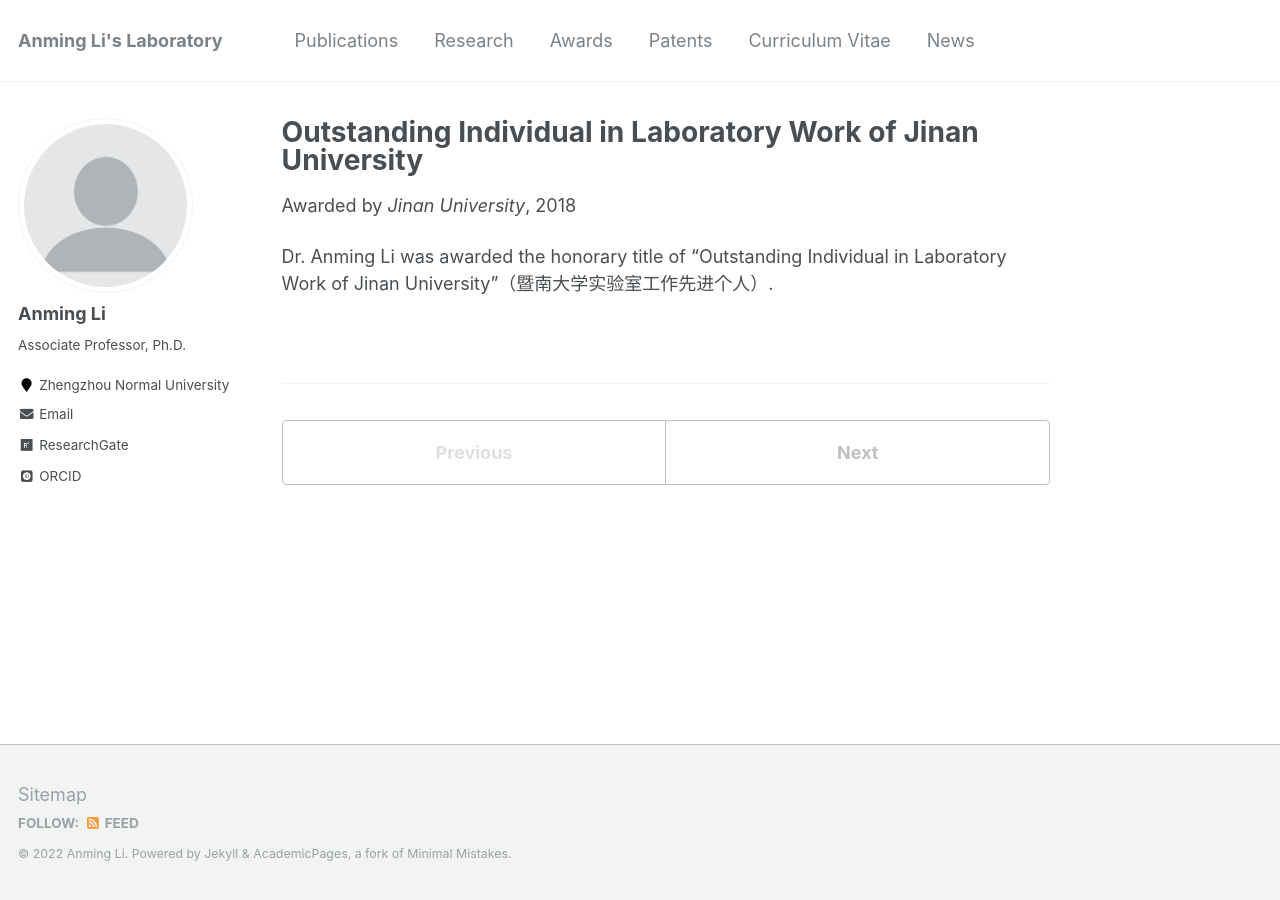
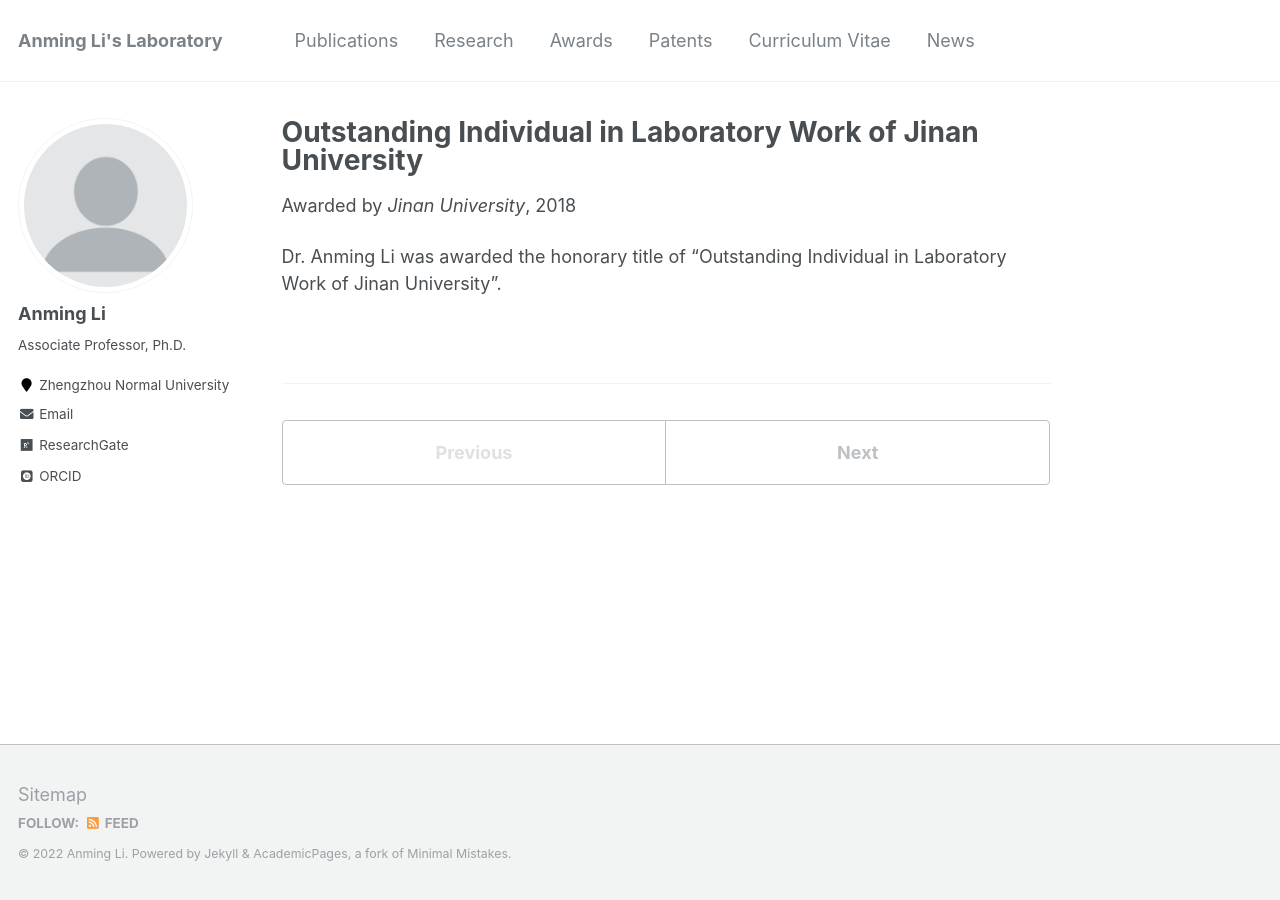
Before and after one commit to ucnclab/ucnclab.github.io, a Jekyll site: the page built from _awards/2018-award1.md, in a window 1280 px wide. Built offline with Jekyll 4.4.1, drawn with Linux system fonts in a browser that asks for light colours; some web fonts are replaced; comment, search, counter and statistics services are not loaded.

Commit message:
Update 2018-award1.md

```diff
--- a/_awards/2018-award1.md
+++ b/_awards/2018-award1.md
@@ -8,4 +8,4 @@ date: 2018-01-01
 location: "Guangzhou, China"
 ---
 
-Dr. Anming Li was awarded the honorary title of "Outstanding Individual in Laboratory Work of Jinan University"（暨南大学实验室工作先进个人）.
+Dr. Anming Li was awarded the honorary title of "Outstanding Individual in Laboratory Work of Jinan University".
```
